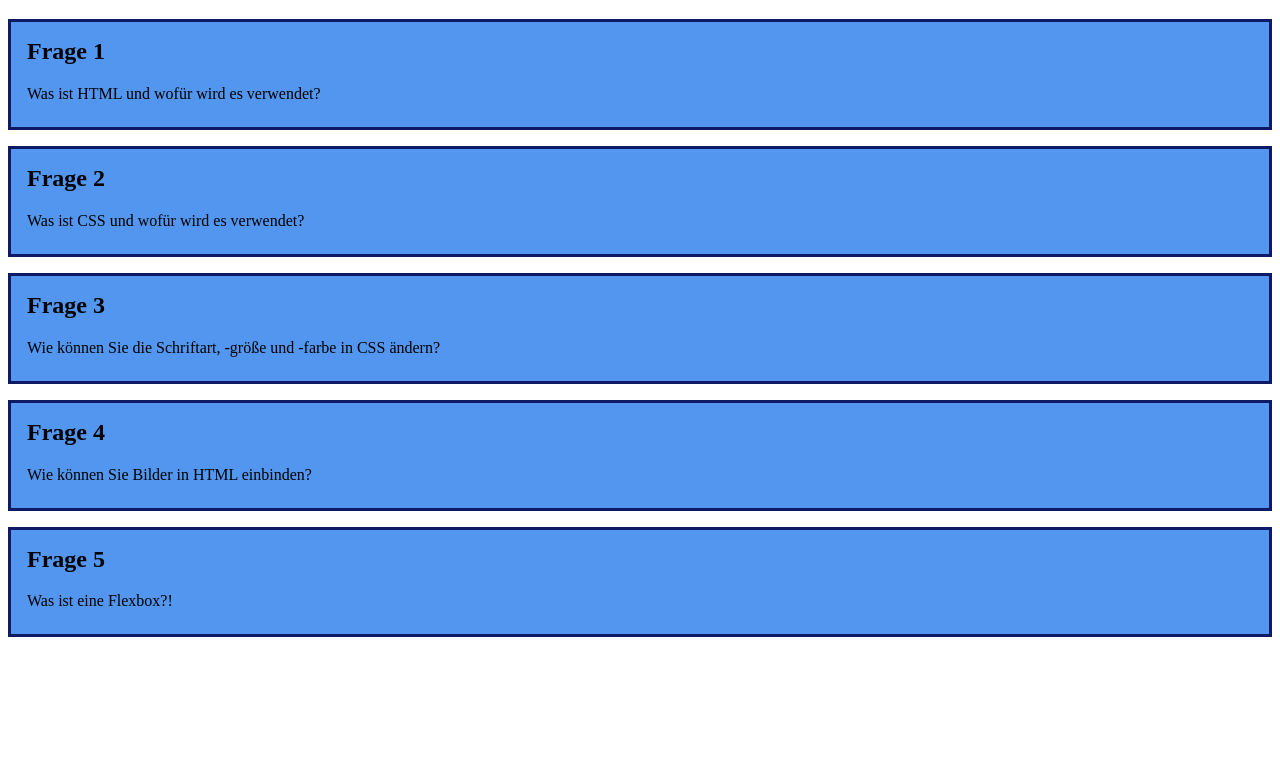
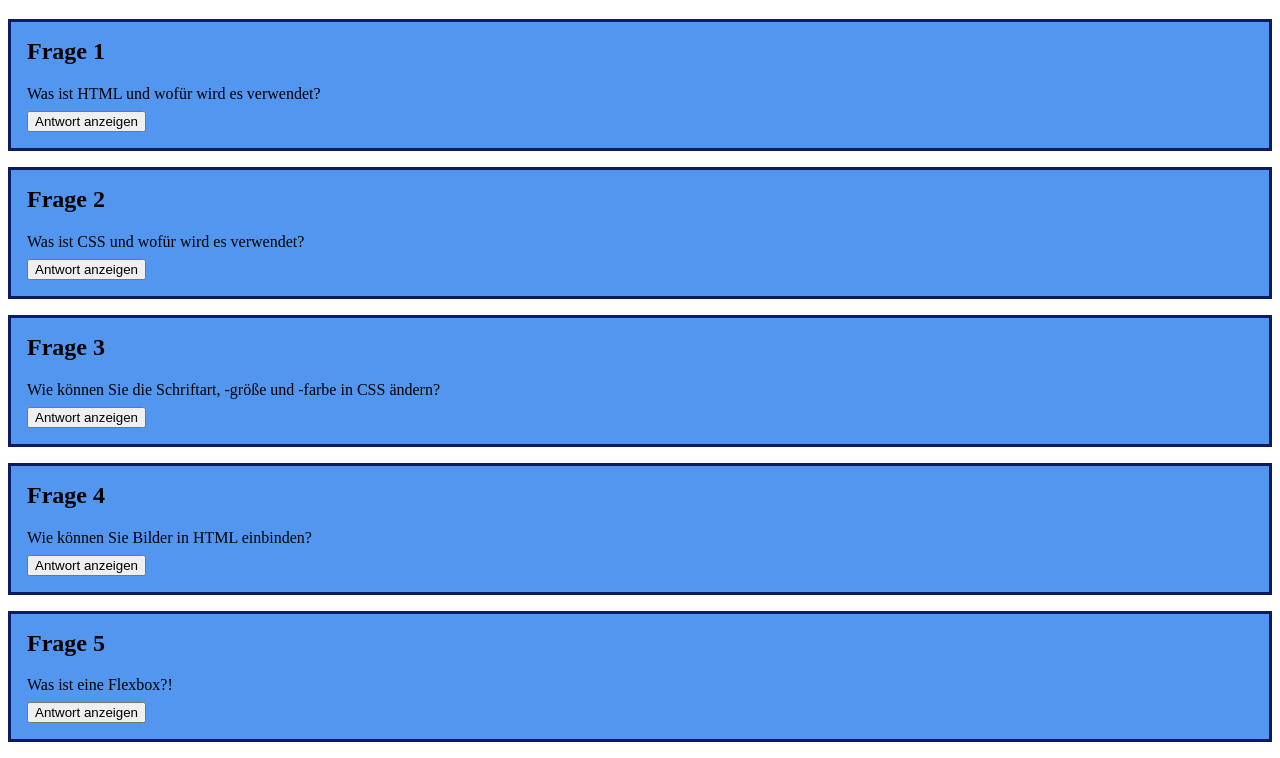
Before and after one commit to Danielschuetzle/neue-Fische, a plain HTML site: page Quiz/index.html in a window 1280 px wide. Shown: the part 61-819 px from the top of the page. Drawn offline with Linux system fonts and the light colour scheme.

Commit message:
buttons added

```diff
--- a/Quiz/index.html
+++ b/Quiz/index.html
@@ -12,22 +12,28 @@
     <div class="card">
       <h2>Frage 1</h2>
       <p>Was ist HTML und wofür wird es verwendet?</p>
+      <button class="answer-button">Antwort anzeigen</button>
     </div>
     <div class="card">
       <h2>Frage 2</h2>
       <p>Was ist CSS und wofür wird es verwendet?</p>
+      <button class="answer-button">Antwort anzeigen</button>
     </div>
+
     <div class="card">
       <h2>Frage 3</h2>
       <p>Wie können Sie die Schriftart, -größe und -farbe in CSS ändern?</p>
+      <button class="answer-button">Antwort anzeigen</button>
     </div>
     <div class="card">
       <h2>Frage 4</h2>
       <p>Wie können Sie Bilder in HTML einbinden?</p>
+      <button class="answer-button">Antwort anzeigen</button>
     </div>
     <div class="card">
       <h2>Frage 5</h2>
       <p>Was ist eine Flexbox?!</p>
+      <button class="answer-button">Antwort anzeigen</button>
     </div>
   </body>
 </html>
```
